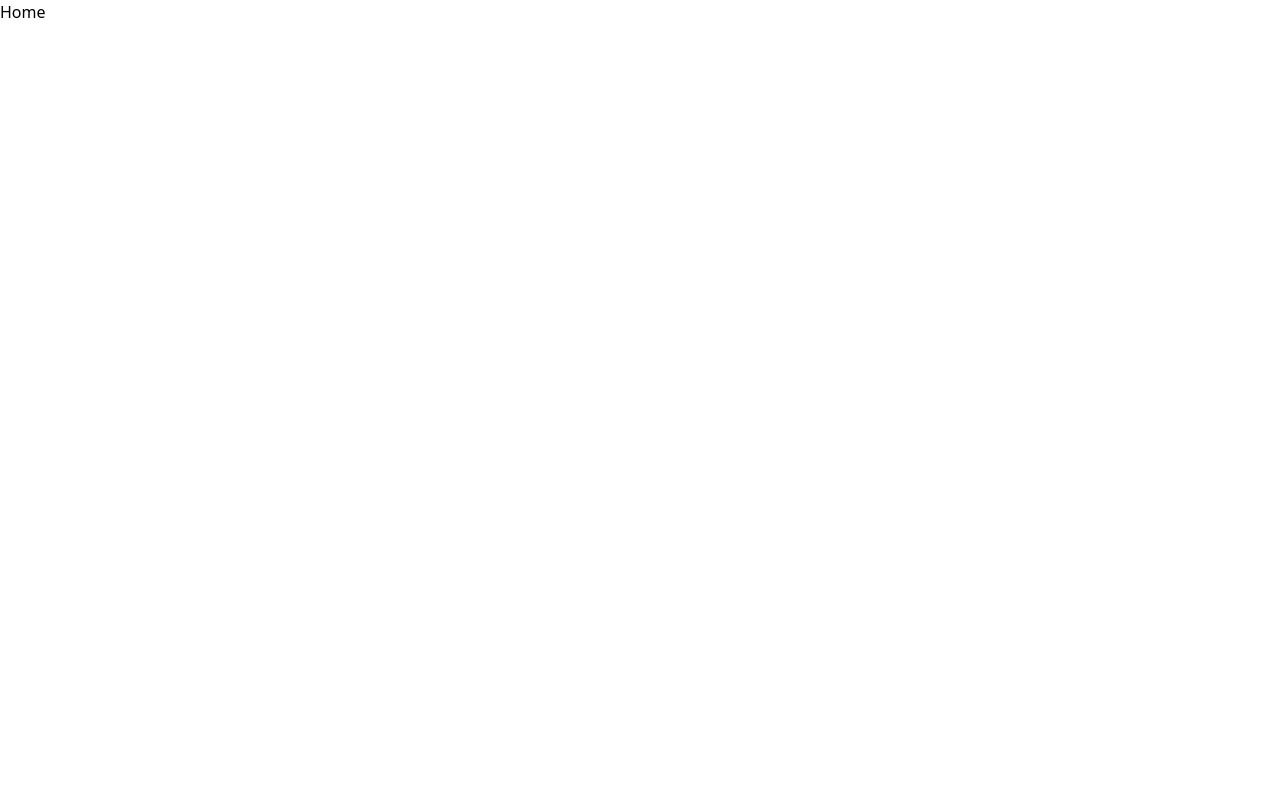
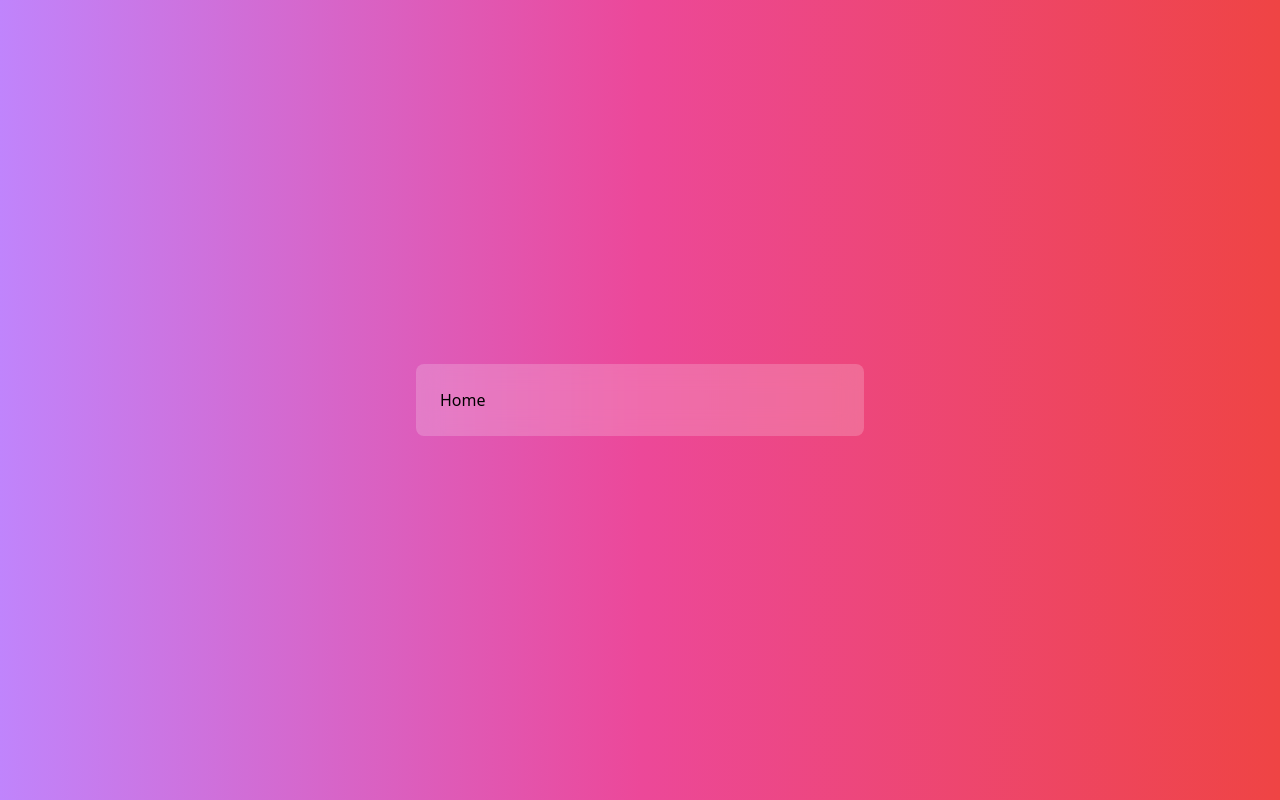
Before and after one commit to 1970Mr/first-todo-app-vue, a Vue app: page / in a window 1280 px wide. Built offline with nearby package versions, Linux system fonts and the light colour scheme.

Commit message:
Start create template

```diff
--- a/public/index.html
+++ b/public/index.html
@@ -7,11 +7,11 @@
     <!-- <link rel="icon" href="<%= BASE_URL %>favicon.ico"> -->
     <title>ToDo</title>
   </head>
-  <body>
+  <body class="bg-gradient-to-r from-purple-400 via-pink-500 to-red-500 min-h-screen flex justify-center items-center">
     <noscript>
       <strong>We're sorry but <%= htmlWebpackPlugin.options.title %> doesn't work properly without JavaScript enabled. Please enable it to continue.</strong>
     </noscript>
-    <div id="app"></div>
+    <div id="app" class="max-w-md w-full p-6 bg-white bg-opacity-20 backdrop-blur-md rounded-lg"></div>
     <!-- built files will be auto injected -->
   </body>
 </html>
--- a/src/App.vue
+++ b/src/App.vue
@@ -3,9 +3,13 @@
 </template>
 
 <script setup>
-  import HomePage from './views/HomePage.vue'
+import HomePage from "./views/HomePage.vue";
 </script>
 
 <style>
-
+.glass {
+  background: rgba(255, 255, 255, 0.15);
+  /* backdrop-filter: blur(10px); */
+  border-radius: 10px;
+}
 </style>
--- a/src/assets/css/output.css
+++ b/src/assets/css/output.css
@@ -538,10 +538,112 @@ video {
   display: flex;
 }
 
-.justify-start {
-  justify-content: flex-start;
+.min-h-screen {
+  min-height: 100vh;
+}
+
+.w-full {
+  width: 100%;
+}
+
+.max-w-screen-sm {
+  max-width: 640px;
+}
+
+.max-w-md {
+  max-width: 28rem;
+}
+
+.items-center {
+  align-items: center;
 }
 
 .justify-center {
   justify-content: center;
 }
+
+.rounded-lg {
+  border-radius: 0.5rem;
+}
+
+.rounded-xl {
+  border-radius: 0.75rem;
+}
+
+.border {
+  border-width: 1px;
+}
+
+.bg-white {
+  --tw-bg-opacity: 1;
+  background-color: rgb(255 255 255 / var(--tw-bg-opacity));
+}
+
+.bg-black {
+  --tw-bg-opacity: 1;
+  background-color: rgb(0 0 0 / var(--tw-bg-opacity));
+}
+
+.bg-opacity-25 {
+  --tw-bg-opacity: 0.25;
+}
+
+.bg-opacity-10 {
+  --tw-bg-opacity: 0.1;
+}
+
+.bg-opacity-20 {
+  --tw-bg-opacity: 0.2;
+}
+
+.bg-gradient-to-r {
+  background-image: linear-gradient(to right, var(--tw-gradient-stops));
+}
+
+.from-purple-400 {
+  --tw-gradient-from: #c084fc var(--tw-gradient-from-position);
+  --tw-gradient-to: rgb(192 132 252 / 0) var(--tw-gradient-to-position);
+  --tw-gradient-stops: var(--tw-gradient-from), var(--tw-gradient-to);
+}
+
+.via-pink-500 {
+  --tw-gradient-to: rgb(236 72 153 / 0)  var(--tw-gradient-to-position);
+  --tw-gradient-stops: var(--tw-gradient-from), #ec4899 var(--tw-gradient-via-position), var(--tw-gradient-to);
+}
+
+.to-pink-400 {
+  --tw-gradient-to: #f472b6 var(--tw-gradient-to-position);
+}
+
+.to-pink-500 {
+  --tw-gradient-to: #ec4899 var(--tw-gradient-to-position);
+}
+
+.to-red-500 {
+  --tw-gradient-to: #ef4444 var(--tw-gradient-to-position);
+}
+
+.p-6 {
+  padding: 1.5rem;
+}
+
+.blur {
+  --tw-blur: blur(8px);
+  filter: var(--tw-blur) var(--tw-brightness) var(--tw-contrast) var(--tw-grayscale) var(--tw-hue-rotate) var(--tw-invert) var(--tw-saturate) var(--tw-sepia) var(--tw-drop-shadow);
+}
+
+.blur-md {
+  --tw-blur: blur(12px);
+  filter: var(--tw-blur) var(--tw-brightness) var(--tw-contrast) var(--tw-grayscale) var(--tw-hue-rotate) var(--tw-invert) var(--tw-saturate) var(--tw-sepia) var(--tw-drop-shadow);
+}
+
+.backdrop-blur-md {
+  --tw-backdrop-blur: blur(12px);
+  -webkit-backdrop-filter: var(--tw-backdrop-blur) var(--tw-backdrop-brightness) var(--tw-backdrop-contrast) var(--tw-backdrop-grayscale) var(--tw-backdrop-hue-rotate) var(--tw-backdrop-invert) var(--tw-backdrop-opacity) var(--tw-backdrop-saturate) var(--tw-backdrop-sepia);
+          backdrop-filter: var(--tw-backdrop-blur) var(--tw-backdrop-brightness) var(--tw-backdrop-contrast) var(--tw-backdrop-grayscale) var(--tw-backdrop-hue-rotate) var(--tw-backdrop-invert) var(--tw-backdrop-opacity) var(--tw-backdrop-saturate) var(--tw-backdrop-sepia);
+}
+
+.backdrop-filter {
+  -webkit-backdrop-filter: var(--tw-backdrop-blur) var(--tw-backdrop-brightness) var(--tw-backdrop-contrast) var(--tw-backdrop-grayscale) var(--tw-backdrop-hue-rotate) var(--tw-backdrop-invert) var(--tw-backdrop-opacity) var(--tw-backdrop-saturate) var(--tw-backdrop-sepia);
+          backdrop-filter: var(--tw-backdrop-blur) var(--tw-backdrop-brightness) var(--tw-backdrop-contrast) var(--tw-backdrop-grayscale) var(--tw-backdrop-hue-rotate) var(--tw-backdrop-invert) var(--tw-backdrop-opacity) var(--tw-backdrop-saturate) var(--tw-backdrop-sepia);
+}
```
Also changed, not shown: 1 other file (tests, documents, lock files or other folders).
